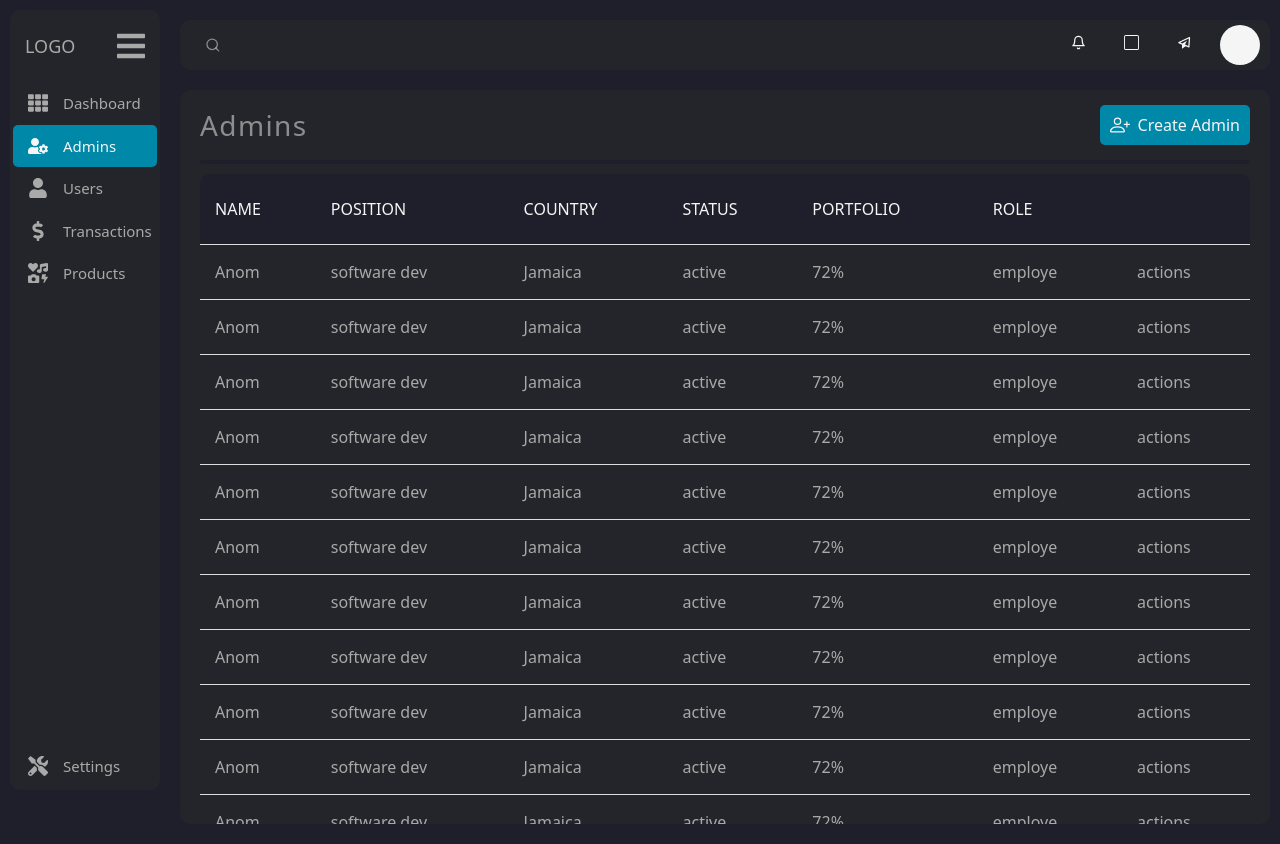
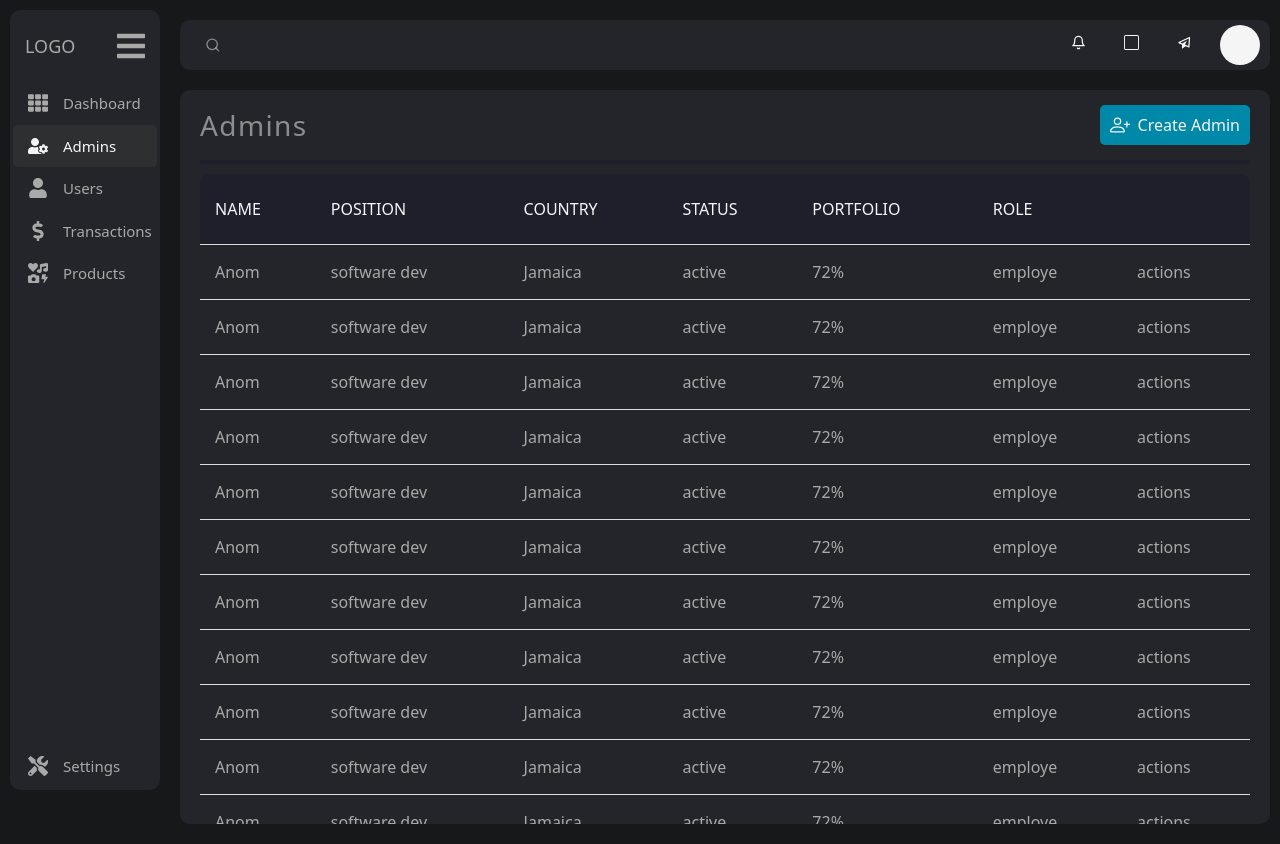
Before and after one commit to ceejayps/admin_dash_react, a React (Create React App) app: page /admins in a window 1280 px wide. Built offline with nearby package versions, Linux system fonts and the light colour scheme.

Commit message:
Update sideBar.css

```diff
--- a/src/sideBar.css
+++ b/src/sideBar.css
@@ -12,7 +12,7 @@
 html{
   overflow: hidden;
 }
-.Container{display: flex; background-color: #1e1f2a;}
+.Container{display: flex; background-color: #17181a;}
 main{
   width: 100%;
   padding-top: 20px;
@@ -55,14 +55,14 @@ main{
 }
 
 .links:hover{
-  background-color: #0088a9;
+  background-color: #2d2f30;
   color: whitesmoke;
   border-radius: 5px;
 
 
 }
 .active{
-  background-color: #0088a9;
+  background-color: #2d2f30;
   color: whitesmoke;
   border-radius: 5px;
   transition: all 0.5;
```
